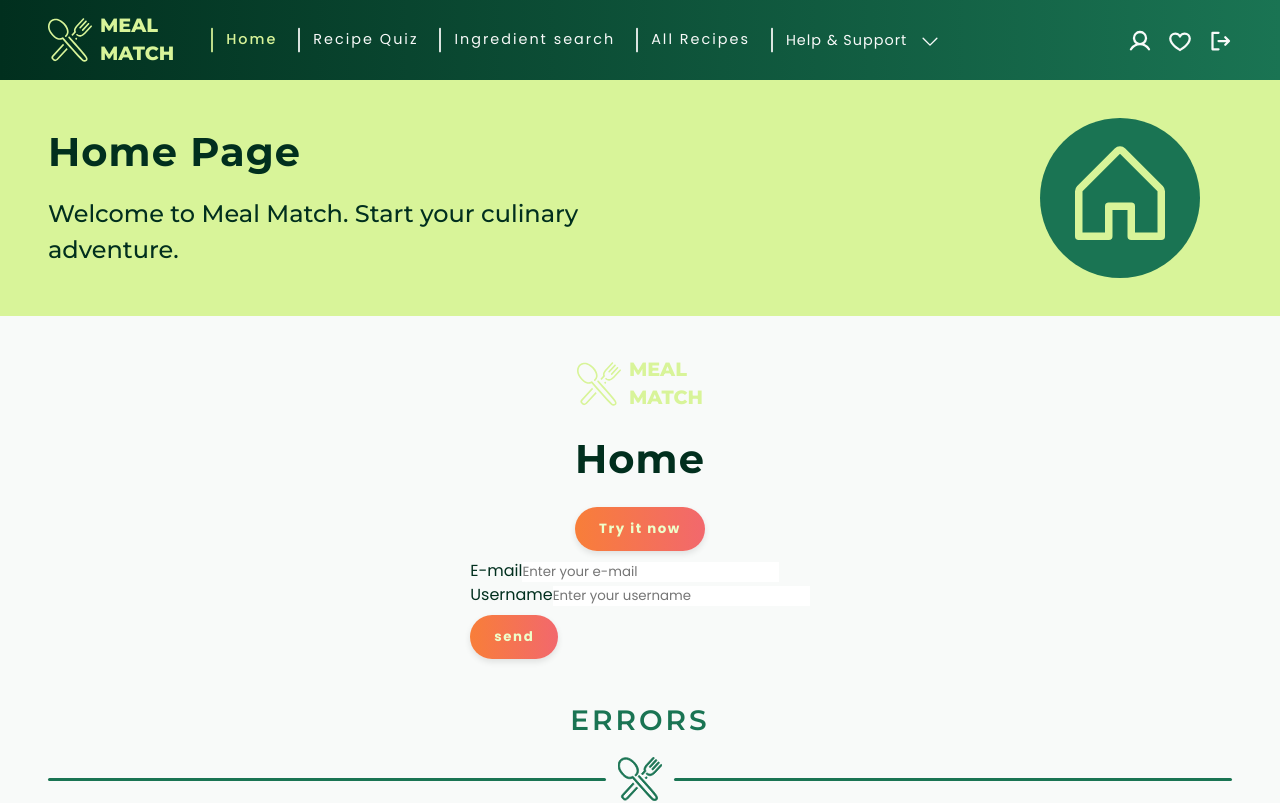
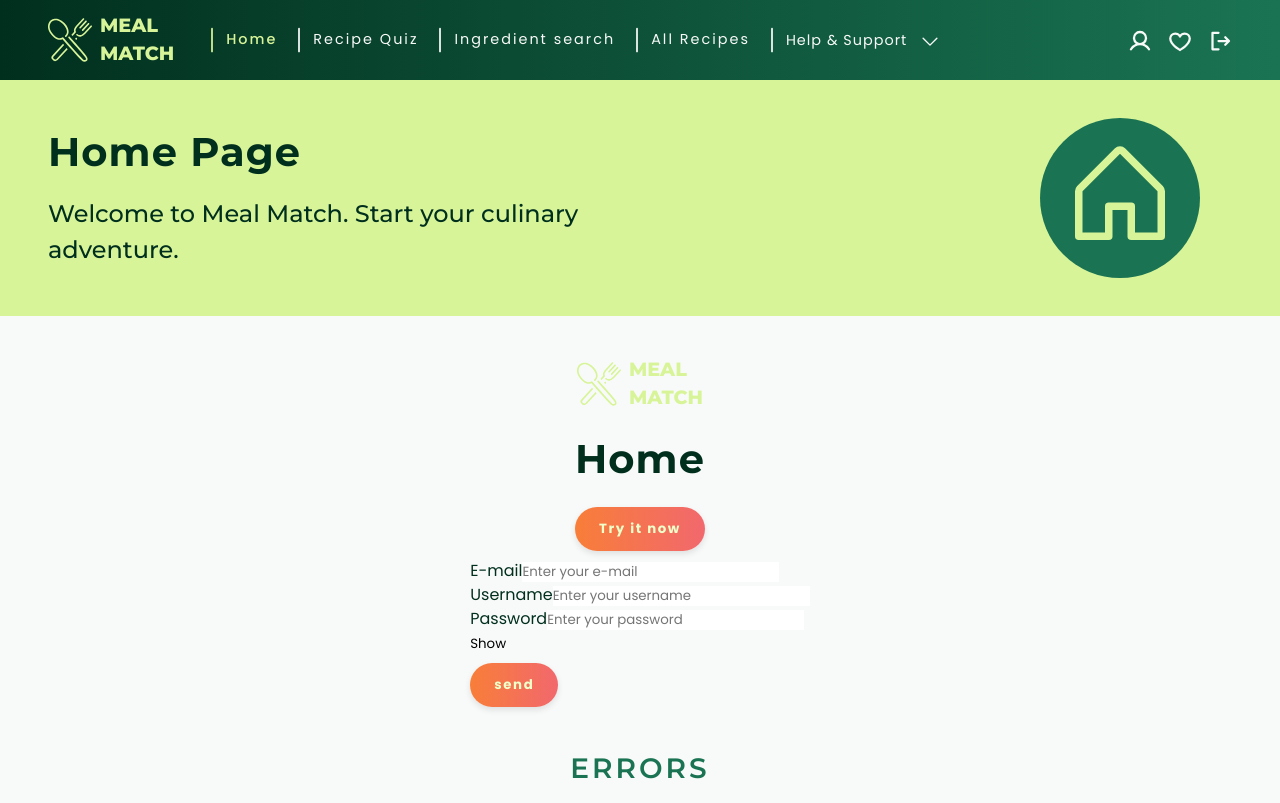
Before and after one commit to AnneKluytmans/novi-frontend-final-project-meal-match, a React (Vite) app: page / in a window 1280 px wide. Shown: the top 803 px of the page. Built offline with nearby package versions, Linux system fonts and the light colour scheme.

Commit message:
Created password field component and isPasswordValid helperfunction

```diff
--- /dev/null
+++ b/src/components/form/passwordField/PasswordField.jsx
@@ -0,0 +1,36 @@
+import { useState } from 'react';
+import { useFormContext } from 'react-hook-form';
+import InputField from '../inputField/InputField.jsx';
+import isPasswordValid from '../../../helpers/isPasswordValid.js';
+import Button from '../../buttons/button/Button.jsx';
+
+
+function PasswordField() {
+    const [showPassword, toggleShowPassword] = useState(false);
+    const { register, formState: {errors} } = useFormContext();
+    const maxPasswordLength = 64;
+
+    return (
+        <div className="password-field">
+            <InputField
+                id="password-field"
+                type={showPassword ? "text" : "password"}
+                name="password"
+                label="Password"
+                placeholder="Enter your password"
+                register={register}
+                validation={{
+                    required: 'Password is required',
+                    validate: isPasswordValid,
+                    maxLength: { value: maxPasswordLength, message: `Password cannot exceed ${maxPasswordLength} characters` }
+                }}
+                error={errors.password}
+            />
+            <Button type="button" onClick={() => toggleShowPassword(!showPassword)} className="password-field__show-btn">
+                {showPassword ? 'Hide' : 'Show'}
+            </Button>
+        </div>
+    );
+}
+
+export default PasswordField;
--- /dev/null
+++ b/src/helpers/isPasswordValid.js
@@ -0,0 +1,6 @@
+function isPasswordValid(password) {
+    const re = /^(?=.*[a-z])(?=.*[A-Z])(?=.*\d)(?=.*[@$!%*?&])[A-Za-z\d@$!%*?&]{8,}$/;
+    return re.test(password) || "Password must contain at least 1 uppercase letter, 1 lowercase letter, 1 number, 1 special character, and be at least 8 characters long";
+}
+
+export default isPasswordValid;
--- a/src/pages/homePage/Home.jsx
+++ b/src/pages/homePage/Home.jsx
@@ -7,8 +7,9 @@ import Logo from '../../components/misc/logo/Logo.jsx';
 import SectionDivider from '../../components/misc/sectionDivider/SectionDivider.jsx';
 import Header from '../../components/header/Header.jsx';
 import EmailField from '../../components/form/emailField/EmailField.jsx';
+import UsernameField from '../../components/form/usernameField/UsernameField.jsx';
+import PasswordField from '../../components/form/passwordField/PasswordField.jsx';
 import './Home.css';
-import UsernameField from "../../components/form/usernameField/UsernameField.jsx";
 
 
 
@@ -42,6 +43,7 @@ function Home() {
                       <form onSubmit={methods.handleSubmit(handleFormSubmit)} noValidate>
                           <EmailField />
                           <UsernameField />
+                          <PasswordField />
                           <Button
                               type="submit"
                               className="btn btn__default"
```
